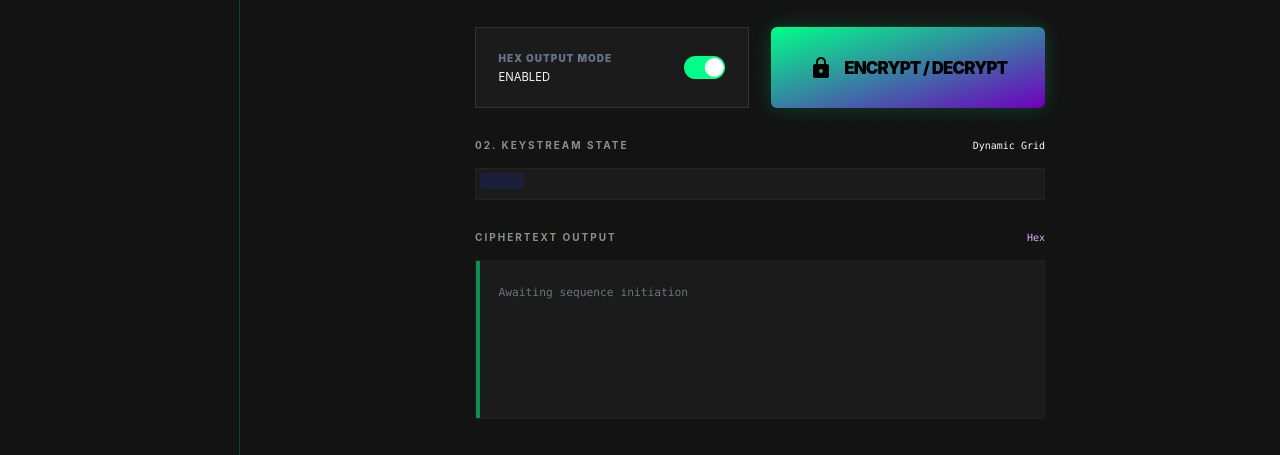
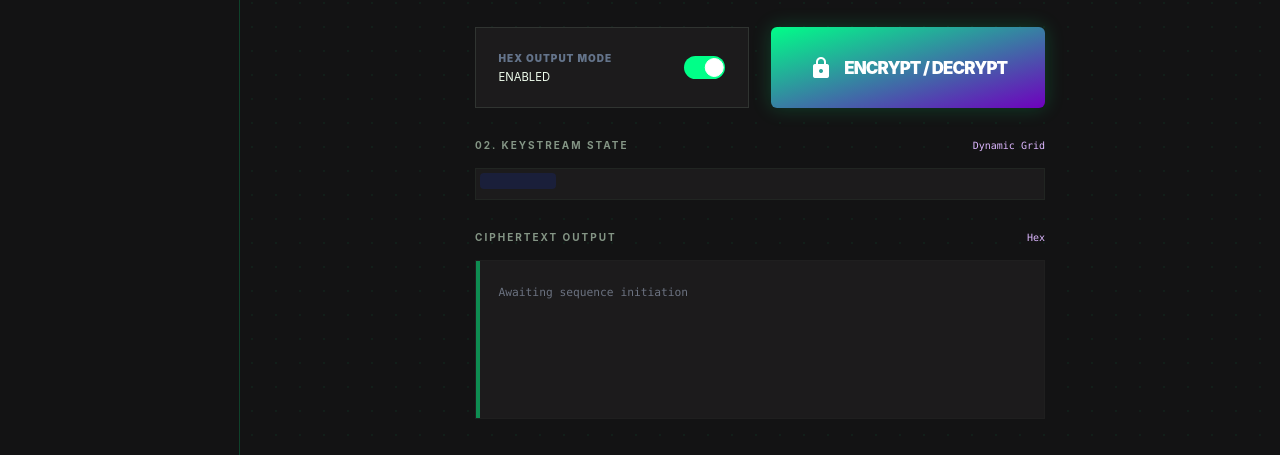
Before and after one commit to rvoidex7/entropy-forge, a website: page ui/index.html in a window 1280 px wide. Shown: the part 345-800 px from the top of the page. Drawn offline with nearby package versions, Linux system fonts and the light colour scheme; files whose address does not match are found by name.

Commit message:
refactor(use-tab): improve grid layout and button styling
- Change keystream grid from dynamic square-ish layout to fixed 16 columns
  - Grid now wraps to new rows naturally as input length increases
  - More predictable and familiar layout pattern
- Fix button text color from black to white for better contrast against gradient background
- Fix 'Dynamic Grid' label color from primary (cyan) to secondary (purple) for theme consistency
  - Matches other right-side labels (UTF-8, Hex)

```diff
--- a/ui/index.html
+++ b/ui/index.html
@@ -186,7 +186,7 @@
                                 </label>
                             </div>
                             <!-- Encrypt / Decrypt Button -->
-                            <button id="use-encrypt-btn" class="bg-gradient-to-br from-primary-container to-[#6f00be] text-black flex items-center justify-center font-black uppercase tracking-tighter text-lg group hover:scale-[0.98] transition-transform active:scale-95 shadow-[0_0_20px_rgba(0,255,136,0.2)]">
+                            <button id="use-encrypt-btn" class="bg-gradient-to-br from-primary-container to-[#6f00be] text-white flex items-center justify-center font-black uppercase tracking-tighter text-lg group hover:scale-[0.98] transition-transform active:scale-95 shadow-[0_0_20px_rgba(0,255,136,0.2)]">
                                 <span class="material-symbols-outlined mr-3 group-hover:rotate-90 transition-transform" style="font-variation-settings: 'FILL' 1;">lock</span>
                                 Encrypt / Decrypt
                             </button>
@@ -196,10 +196,10 @@
                         <section class="space-y-4 keystream-section">
                             <div class="flex items-center justify-between">
                                 <span class="text-[10px] text-outline uppercase tracking-[0.2em] font-bold">02. Keystream State</span>
-                                <span class="text-[10px] text-primary font-mono">Dynamic Grid</span>
+                                <span class="text-[10px] text-secondary font-mono">Dynamic Grid</span>
                             </div>
                             <div class="p-1 bg-surface-container-low border border-outline-variant/20 overflow-auto max-h-80">
-                                <div id="use-keystream-grid" class="gap-1 bg-background p-2 inline-grid" style="grid-template-columns: repeat(8, minmax(0, 1fr));">
+                                <div id="use-keystream-grid" class="gap-1 bg-background p-2 inline-grid" style="grid-template-columns: repeat(16, minmax(0, 1fr));">
                                     <!-- Grid cells populated dynamically -->
                                 </div>
                             </div>
--- a/ui/ts/main.ts
+++ b/ui/ts/main.ts
@@ -96,13 +96,12 @@ document.addEventListener("DOMContentLoaded", () => {
 
                 useOutput.value = result.ciphertext;
 
-                // Update Keystream Grid (dynamic based on input length)
+                // Update Keystream Grid (fixed 16 columns, wraps to new rows)
                 useKeystreamGrid.innerHTML = '';
                 const bytes = result.keystream_bytes || [];
                 const inputLength = text.length;
+                const cols = 16; // Fixed 16 columns
 
-                // Calculate grid dimensions (aim for square or close to it)
-                const cols = Math.ceil(Math.sqrt(inputLength));
                 useKeystreamGrid.style.gridTemplateColumns = `repeat(${cols}, minmax(0, 1fr))`;
 
                 for (let i = 0; i < inputLength; i++) {
```
